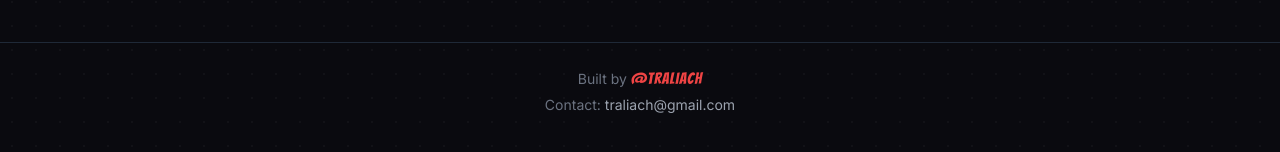
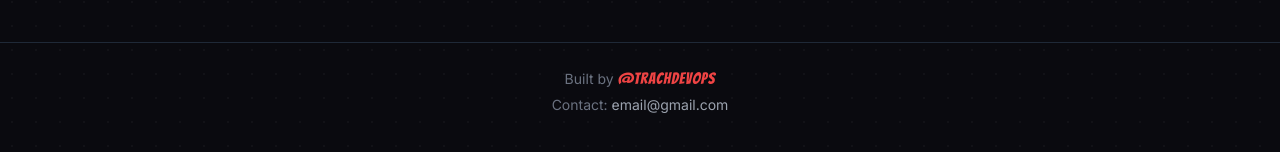
Before and after one commit to traliach/React_Web_Application_Project, a React (Vite) app: page /my-list in a window 1280 px wide. Shown: the part 394-546 px from the top of the page. Built offline with nearby package versions, Linux system fonts and the light colour scheme.

Commit message:
add footer

```diff
--- a/src/components/Footer.tsx
+++ b/src/components/Footer.tsx
@@ -4,15 +4,15 @@ export default function Footer() {
     <footer className="border-t border-gray-800 mt-12 py-6 text-center text-gray-500 text-sm">
       <p>
         Built by{' '}
-        <span className="font-manga text-red-500 tracking-wider text-base">@traliach</span>
+        <span className="font-manga text-red-500 tracking-wider text-base">@Trachdevops</span>
       </p>
       <p className="mt-1">
         Contact:{' '}
         <a
-          href="mailto:traliach@gmail.com"
+          href="mailto:email@gmail.com"
           className="text-gray-400 hover:text-red-400 transition-colors"
         >
-          traliach@gmail.com
+          email@gmail.com
         </a>
       </p>
     </footer>
```
